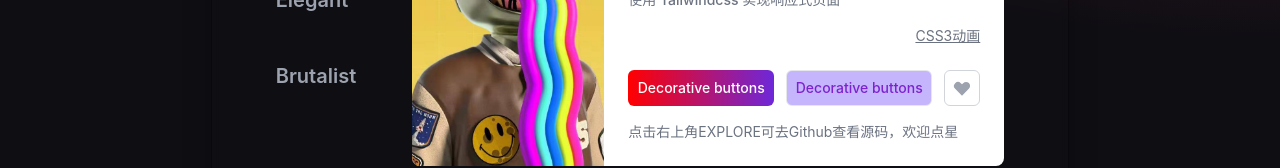
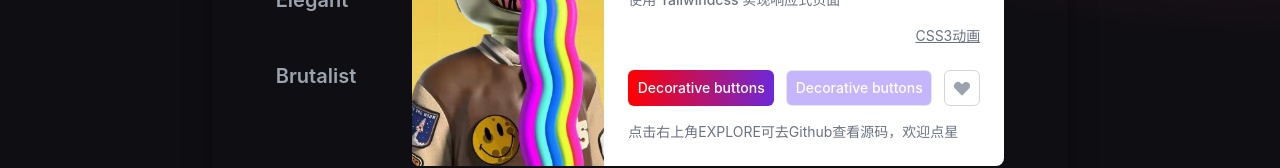
Before and after one commit to yamaoka-eng/react-responsive-personalPage, a React (Vite) app: page / in a window 1280 px wide. Shown: the part 527-695 px from the top of the page. Built offline with nearby package versions, Linux system fonts and the light colour scheme.

Commit message:
给welcome组件中的btn添加了动画效果

```diff
--- a/src/components/Welconme.jsx
+++ b/src/components/Welconme.jsx
@@ -4,7 +4,7 @@ import { getImage } from "../utils"
 
 const Welcome = () => {
   return (
-    <div className="w-full flex justify-center items-center p-4 pt-6">
+    <div className="w-full flex justify-center items-center p-4 pt-6 slide-in-bottom">
       <div className="flex md:p-16 md:mx-4 py-6 px-4 justify-between md:flex-row flex-col blurry-bg-tsp ">
         <LeftNav/>
         <Card/>
@@ -116,7 +116,7 @@ const Card = () => {
         <div className="flex space-x-3 mb-4 text-sm font-medium">
           <div className="flex-auto flex space-x-3">
             <button className="color-animated btn-gradual w-1/2 flex items-center justify-center rounded-md text-white" >Decorative buttons</button>
-            <button className="transition duration-500 btn-animated w-1/2 flex items-center justify-center rounded-md border text-purple-700">Decorative buttons</button>
+            <button className="transition duration-500 btn-animated w-1/2 flex items-center justify-center rounded-md border text-white"><span className="z-10">Decorative buttons</span></button>
           </div>
           <button className="flex-none flex items-center justify-center w-9 h-9 rounded-md text-gray-400 border border-gray-300" type="button" aria-label="like">
             <svg className="hover:text-red-500" width="20" height="20" fill="currentColor">
--- a/src/index.css
+++ b/src/index.css
@@ -83,8 +83,35 @@ ul {
 }
 
 .btn-animated {
-  background: linear-gradient(to right, rgba(37, 99, 235) 0%,rgba(37, 99, 235) 50%,rgba(196, 181, 253) 50%,rgba(196, 181, 253) 100%) 100%;
-  background-size: 200%;
+  z-index: 1;
+  position: relative;
+  background-image: linear-gradient(to right, rgba(196, 181, 253) 0%,rgba(196, 181, 253) 100%);
+}
+
+.btn-animated::before {
+  z-index: -1;
+  position: absolute;
+  top: 0;
+  left: -1px;
+  content:"";
+  height: 100%;
+  width: 0;
+  transition: all 0.5s;
+  background-color: rgba(251, 191, 36, 0.6);
+  border-radius: 0.375rem;
+}
+
+.btn-animated:hover::before {
+  z-index: 10;
+  background-color: #FF7242;
+  animation: flex-before 0.7s cubic-bezier(0.250, 0.460, 0.450, 0.940);
+  border-radius: 0.375rem;
+  height: 100%;
+  width: 100%;
+}
+
+.slide-in-bottom {
+  animation: slide-in-bottom 1s cubic-bezier(0.230, 1.000, 0.320, 1.000) both;
 }
 
 @keyframes colorChange {
@@ -111,6 +138,24 @@ ul {
   }
 }
 
+@keyframes slide-in-bottom {
+  0% {
+    transform: translateY(1000px);
+    opacity: 0;
+  }
+  100% {
+    transform: translateY(0);
+    opacity: 1;
+  }
+}
+
+@keyframes flex-before {
+   0% { width: 0; } 35% { width: 100%; } 75% { width: 85%; } 100% { width: 100%; }
+}
+
+@keyframes flex-before2 {
+  from {width: 100%;} to {width: 0%}
+}
 /* ./src/index.css */
 @tailwind base;
 @tailwind components;
```
